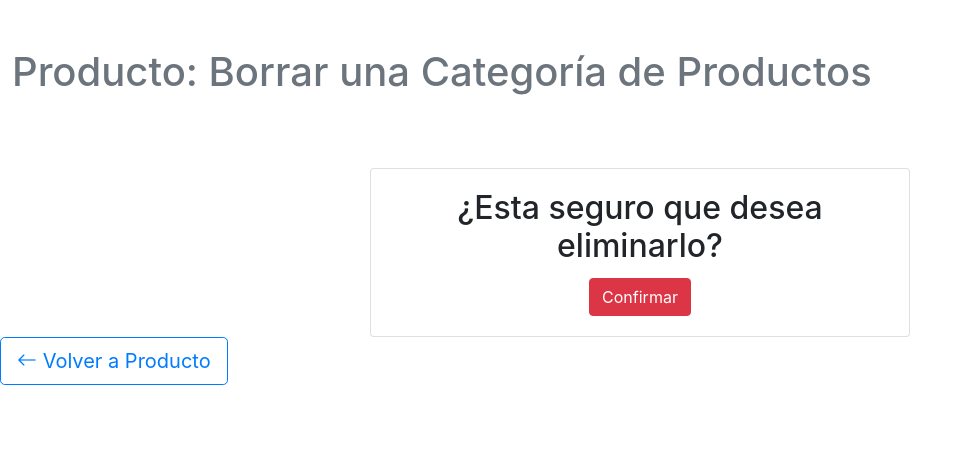
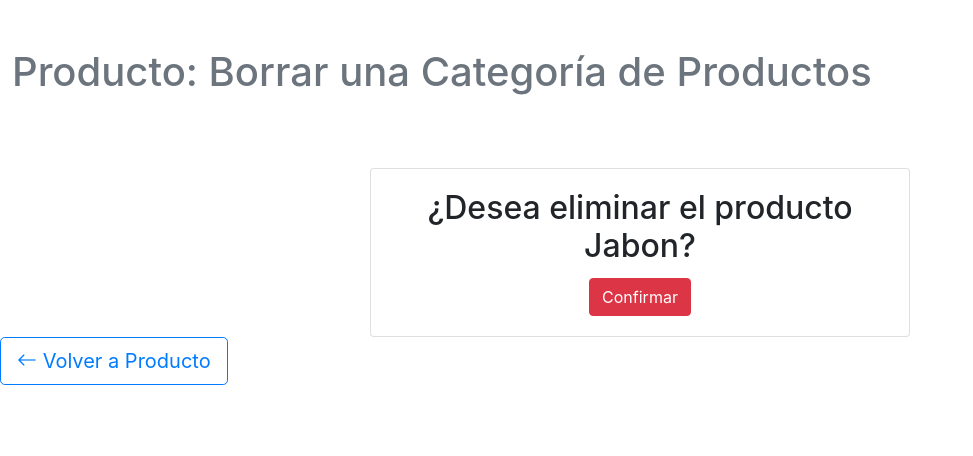
Before and after one commit to alanhorseman/AlanBarberaPreentrega, a Django app: page /producto/productocategoria/delete/7 in a window 1280 px wide. Shown: the part 56-512 px from the top of the page, without its empty margins (0-973 px from the left). Run offline with Django 5.2, Linux system fonts and the light colour scheme; a user stored in the database is signed in; data comes from the database, SQL or seed files in the repository; both versions use the stored data as it was after the commit; some libraries are stand-ins or nearby versions.

Commit message:
modifico confirm_delete productocat

```diff
--- a/project/producto/templates/producto/productocategoria_confirm_delete.html
+++ b/project/producto/templates/producto/productocategoria_confirm_delete.html
@@ -10,7 +10,7 @@
       <div class="col-md-6">
         <div class="card">
           <div class="card-body">
-            <h2 class="card-title text-center">¿Esta seguro que desea eliminarlo?</h2>
+            <h2 class="card-title text-center">¿Desea eliminar el producto {{object.nombre}}?</h2>
             <form action="" method="post">
                 {% csrf_token %}
                 {{ form.as_p }}
```
Also changed, not shown: project/db.sqlite3.
